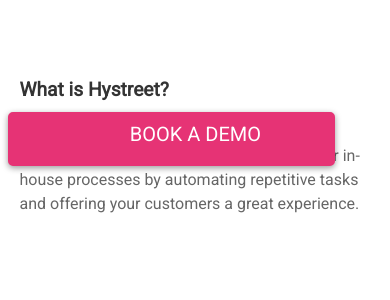
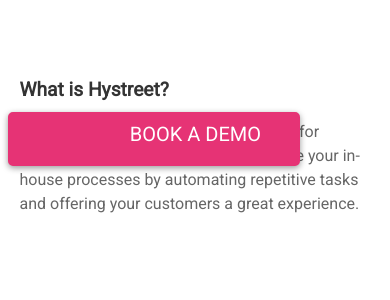
Before and after one commit to hidr/hystreet-marketing-live, a Jekyll site: the page built from index.html, in a window 390 px wide. Shown: the part 723-1023 px from the top of the page. Built offline with Jekyll 4.4.1, drawn with Linux system fonts in a browser that asks for light colours.

Commit message:
button width

```diff
--- a/css/style.css
+++ b/css/style.css
@@ -3326,11 +3326,12 @@
 top: auto;
 bottom: 1.2vh;
 left: 2vw;
-width: 84vw;
+width: 75vw;
 height: 6vh;
 padding-left: 120px;
 font-size: 20px;
 z-index: 999;
+right: auto;
 }
 }
 @media screen and (min-width: 500px) {
```
